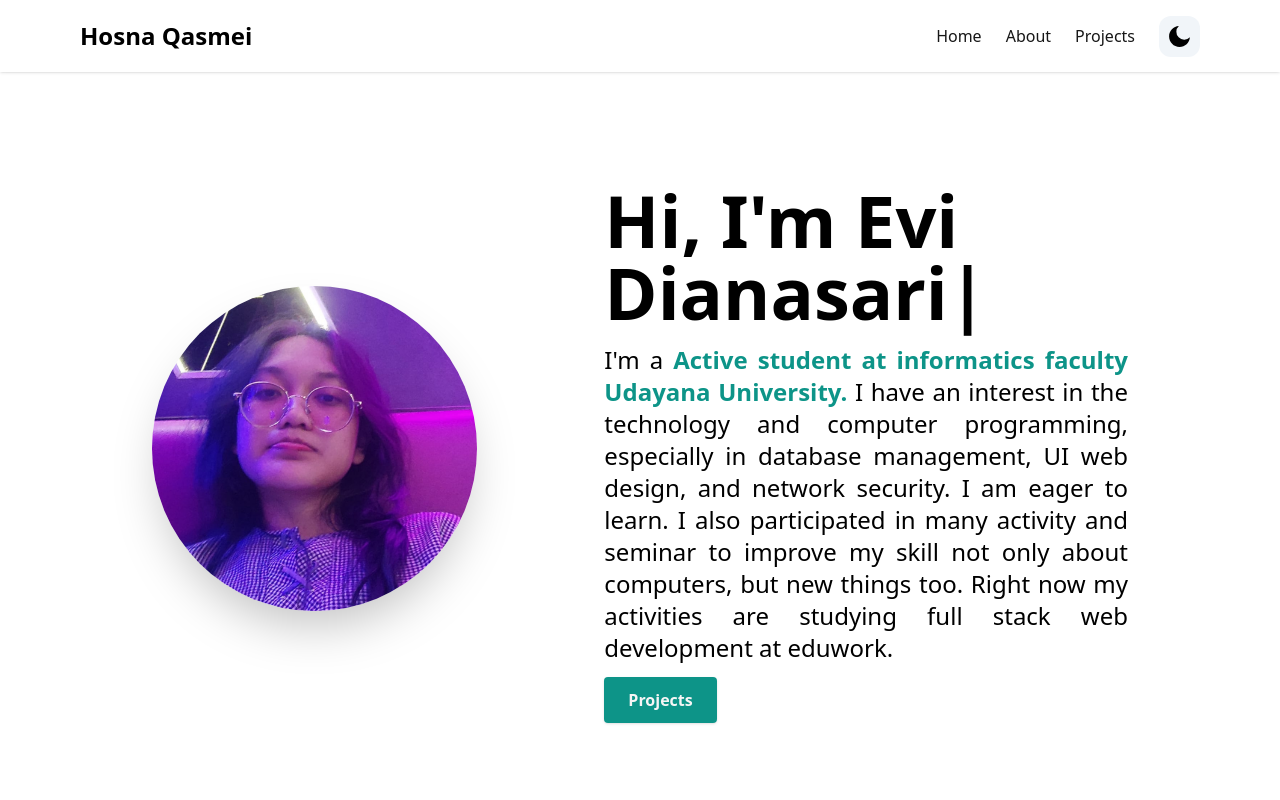
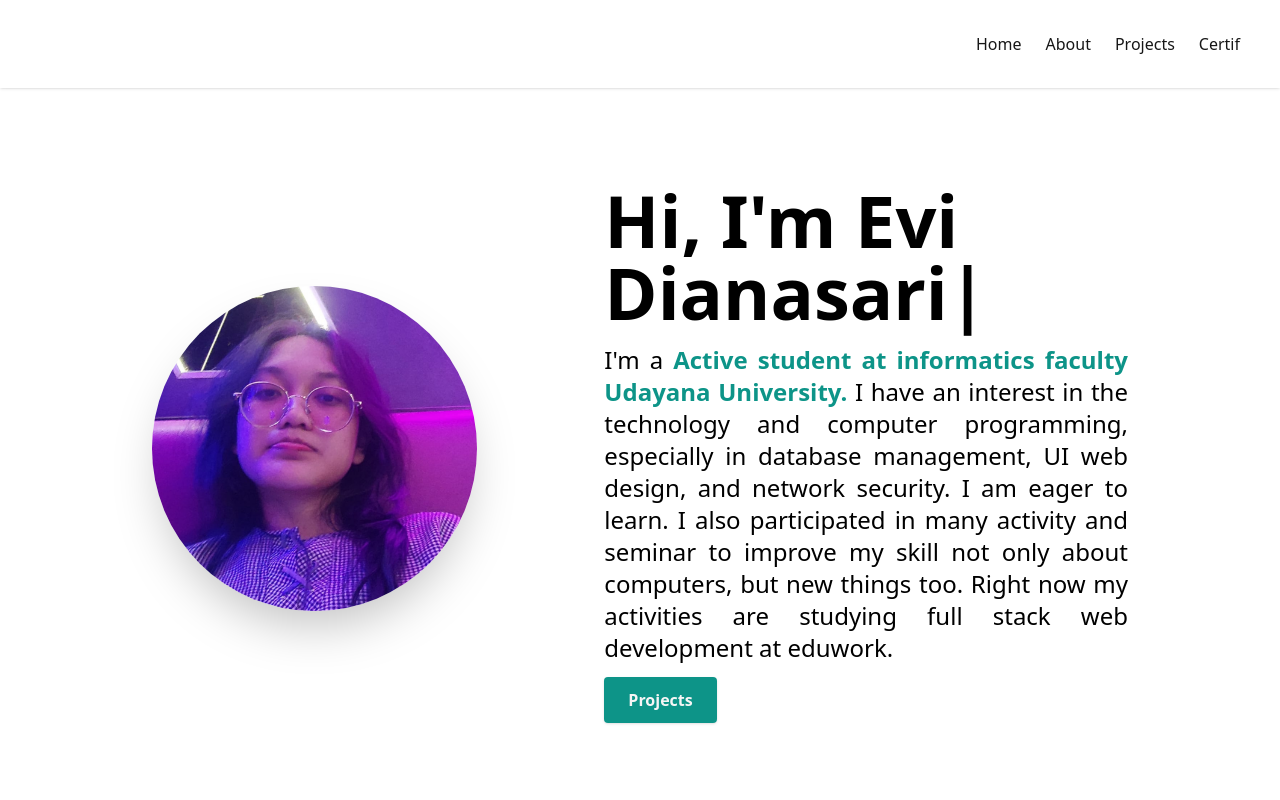
Before and after one commit to cipEpic/last-cv, a Next.js app: page / in a window 1280 px wide. Shown: the top 800 px of the page. Built offline with nearby package versions, Linux system fonts and the light colour scheme.

Commit message:
Update Navbar.tsx

```diff
--- a/components/Navbar.tsx
+++ b/components/Navbar.tsx
@@ -6,6 +6,11 @@ import { usePathname } from "next/navigation"
 import { useTheme } from "next-themes"
 import { RiMoonFill, RiSunLine } from "react-icons/ri"
 import { IoMdMenu, IoMdClose } from "react-icons/io"
+// import Logo from 'public/logoepic2.svg';
+import Image from "next/image"
+
+// const logo = require('../public/logoepic2.svg') as string;
+
 
 interface NavItem {
   label: string
@@ -25,6 +30,10 @@ const NAV_ITEMS: Array<NavItem> = [
     label: "Projects",
     page: "projects",
   },
+  {
+    label: "Certif",
+    page: "certif",
+  },
 ]
 
 export default function Navbar() {
@@ -33,13 +42,21 @@ export default function Navbar() {
   const pathname = usePathname()
   const [navbar, setNavbar] = useState(false)
   return (
-    <header className="w-full mx-auto  px-4 sm:px-20 fixed top-0 z-50 shadow bg-white dark:bg-stone-900 dark:border-b dark:border-stone-600">
+    <header className="w-full mx-auto px-4 sm:px-10 fixed top-0 z-50 shadow bg-white dark:bg-stone-900 dark:border-b dark:border-stone-600">
       <div className="justify-between md:items-center md:flex">
         <div>
-          <div className="flex items-center justify-between py-3 md:py-5 md:block">
+          <div className="flex items-center justify-between py-3 md:py-1 md:block">
             <Link to="home">
               <div className="container flex items-center space-x-2">
-                <h2 className="text-2xl font-bold">Hosna Qasmei</h2>
+                <Image
+                  src="/logoepic2.svg"
+                  alt=""
+                  width={150}
+                  height={155}
+                  className="w-30 h-30"
+                />
+                {/* <img src={logo} alt="Logo" className="w-10 h-10" /> */}
+                {/* <h2 className="text-2xl font-bold">Evi Dianasari</h2> */}
               </div>
             </Link>
             <div className="md:hidden">
@@ -55,9 +72,8 @@ export default function Navbar() {
 
         <div>
           <div
-            className={`flex-1 justify-self-center pb-3 mt-8 md:block md:pb-0 md:mt-0 ${
-              navbar ? "block" : "hidden"
-            }`}
+            className={`flex-1 justify-self-center pb-3 mt-8 md:block md:pb-0 md:mt-0 ${navbar ? "block" : "hidden"
+              }`}
           >
             <div className="items-center justify-center space-y-8 md:flex md:space-x-6 md:space-y-0">
               {NAV_ITEMS.map((item, idx) => {
@@ -79,7 +95,8 @@ export default function Navbar() {
                   </Link>
                 )
               })}
-              {currentTheme === "dark" ? (
+              {/* {currentTheme === "dark" ?
+              (
                 <button
                   onClick={() => setTheme("light")}
                   className="bg-slate-100 p-2 rounded-xl"
@@ -93,7 +110,8 @@ export default function Navbar() {
                 >
                   <RiMoonFill size={25} />
                 </button>
-              )}
+              )
+              } */}
             </div>
           </div>
         </div>
```
